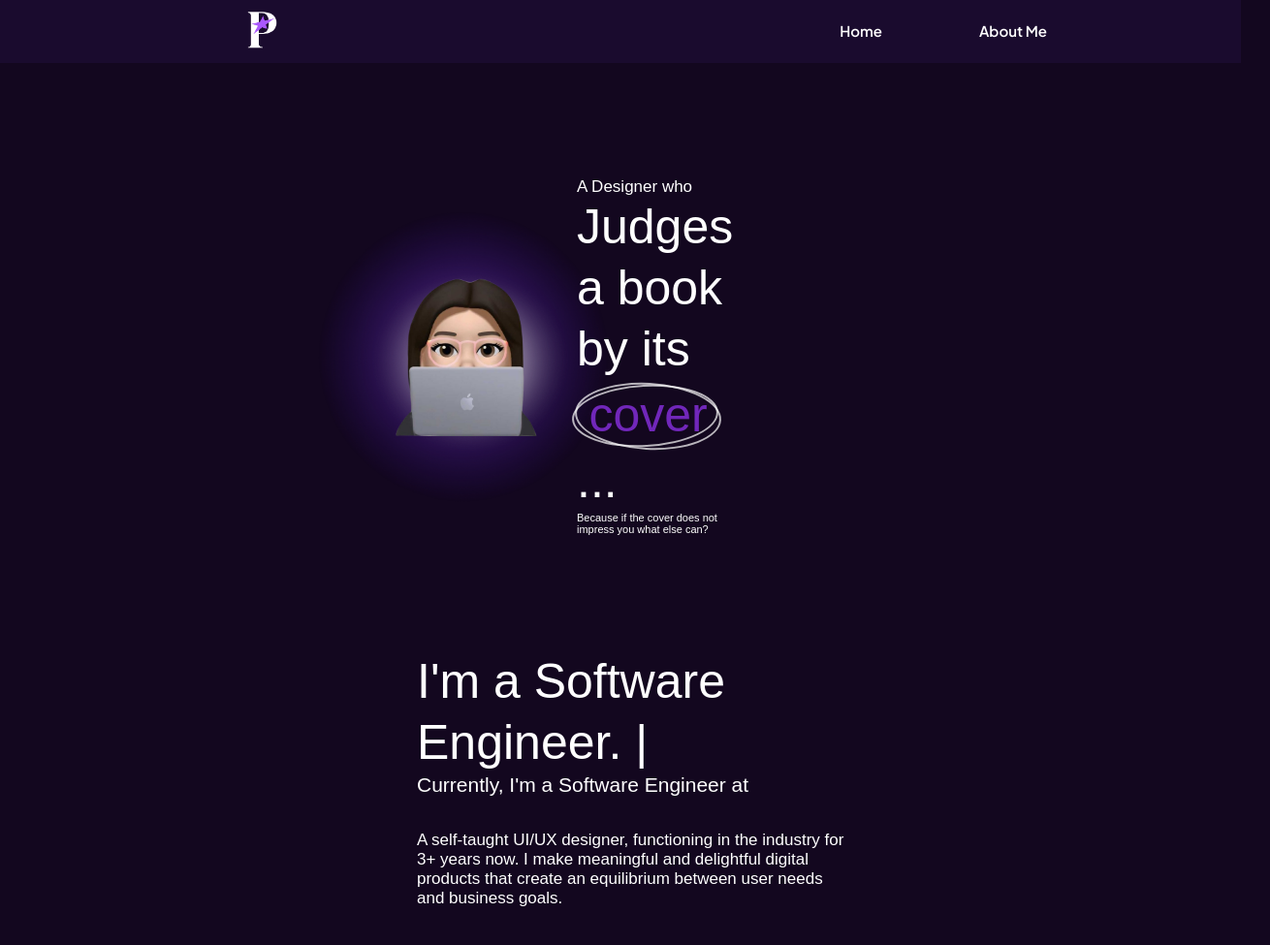
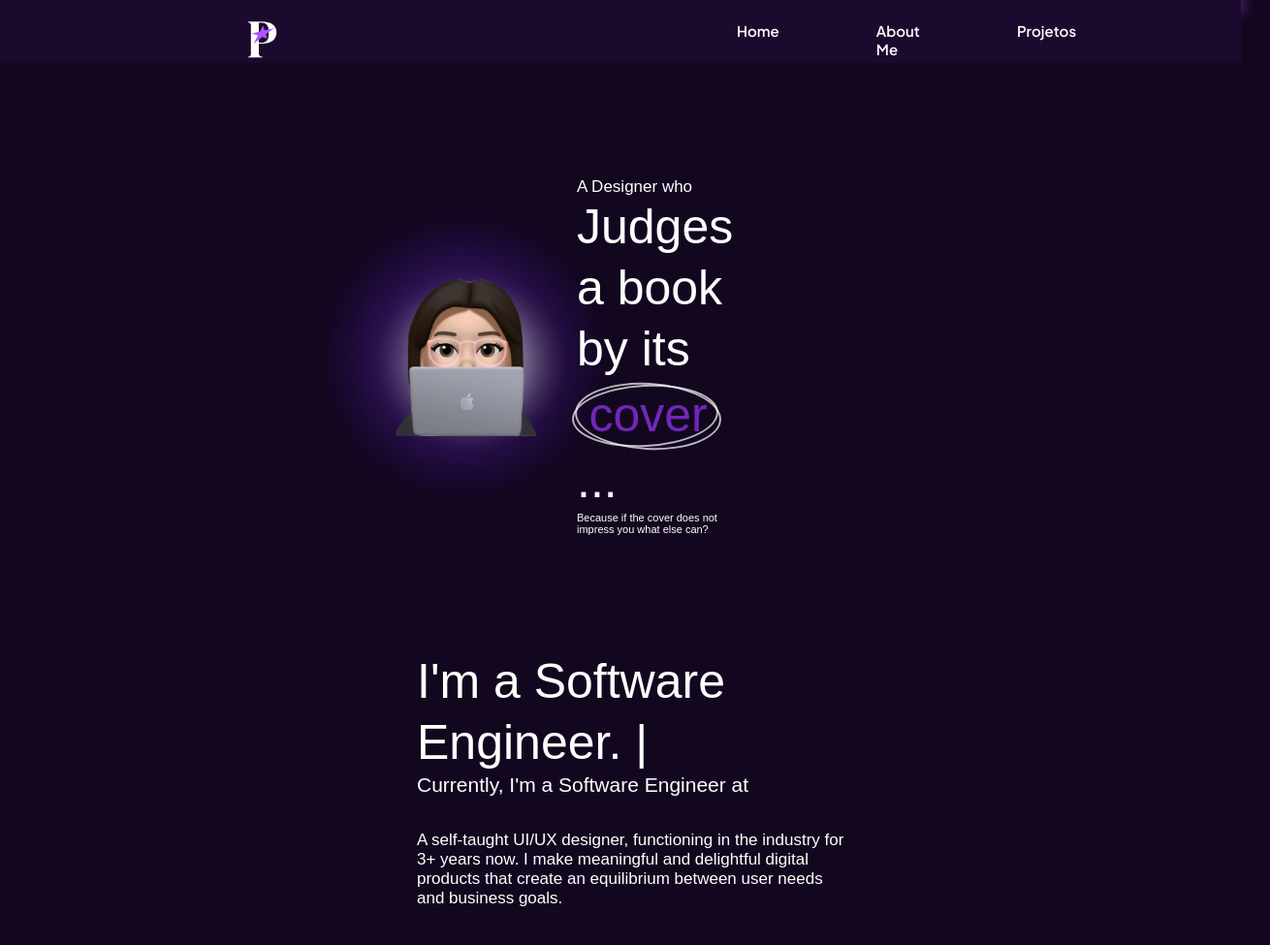
Before and after one commit to paolla-mezzenga/portfolio-purple, a plain HTML site: page index.html in a window 1280 px wide. Shown: the top 975 px of the page at 97% size, 1310 px wide, since content can reach past the window. Drawn offline with Linux system fonts and the light colour scheme; a web font is replaced by a local one.

Commit message:
Links de Navegação

```diff
--- a/index.html
+++ b/index.html
@@ -15,7 +15,8 @@
             <img class="cabecalho__menu_logo" src="/img/logo.png" alt="Logo 'P'" href="">
             <div class="cabecalho__menu__links">
                 <a class="cabecalho__menu__link" href="index.html">Home</a>
-                <a class="cabecalho__menu__link" href="about.html">About Me</a>
+                <a class="cabecalho__menu__link" href="#about me">About Me</a>
+                <a class="cabecalho__menu__link" href="#projetos">Projetos</a>
             </div>
 
         </nav>
@@ -42,7 +43,7 @@
             <p class="apresentacao_paragrafo">A self-taught UI/UX designer, functioning in the industry for 3+ years now. I make meaningful and delightful digital products that create an equilibrium between user needs and business goals.</p>
         </section>
 
-        <section class="skills">
+        <section class="skills" id="about me">
             <h1 class="skills_h1">About Me</h1>
             <div class="skills_apresentacao">
 
@@ -82,7 +83,7 @@
             </div>
         </section>
 
-        <section class="projetos">
+        <section class="projetos" id="projetos">
             <h2 class="projetos_h2">Featured  Project</h2>
             <h1 class="projetos_h1">Example Project</h1>
 
--- a/styles/styles.css
+++ b/styles/styles.css
@@ -6,6 +6,10 @@
     margin: 0;
     padding: 0;
     box-sizing: border-box;
+}
+
+html {
+    scroll-behavior: smooth;
 }
 
 .cabecalho{
```
